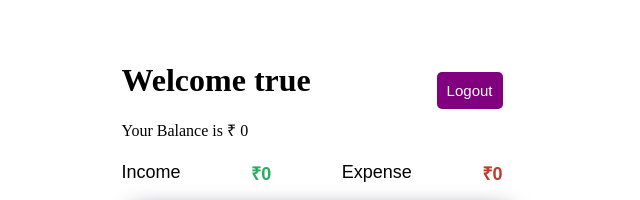
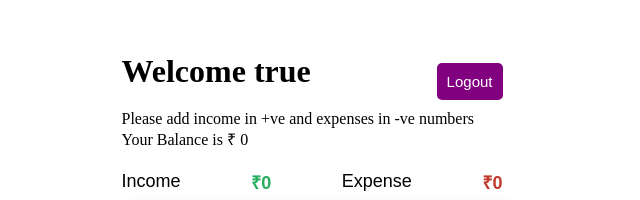
Before and after one commit to ArjunMohanVerma/Expense-tracker-frontend, a React (Create React App) app: page /home in a window 1280 px wide. Shown: the part 101-301 px from the top of the page, without its empty margins (328-968 px from the left). Built offline with nearby package versions, Linux system fonts and the light colour scheme; no server answers; sample sign-in values are in the browser's storage.

Commit message:
Update Home.js

```diff
--- a/src/pages/Home.js
+++ b/src/pages/Home.js
@@ -120,6 +120,7 @@ function Home() {
                 <h1>Welcome {loggedInUser}</h1>
                 <button onClick={handleLogout}>Logout</button>
             </div>
+            <div>Please add income in +ve and expenses in -ve numbers</div>
             <ExpenseDetails
                 incomeAmt={incomeAmt}
                 expenseAmt={expenseAmt}
```
